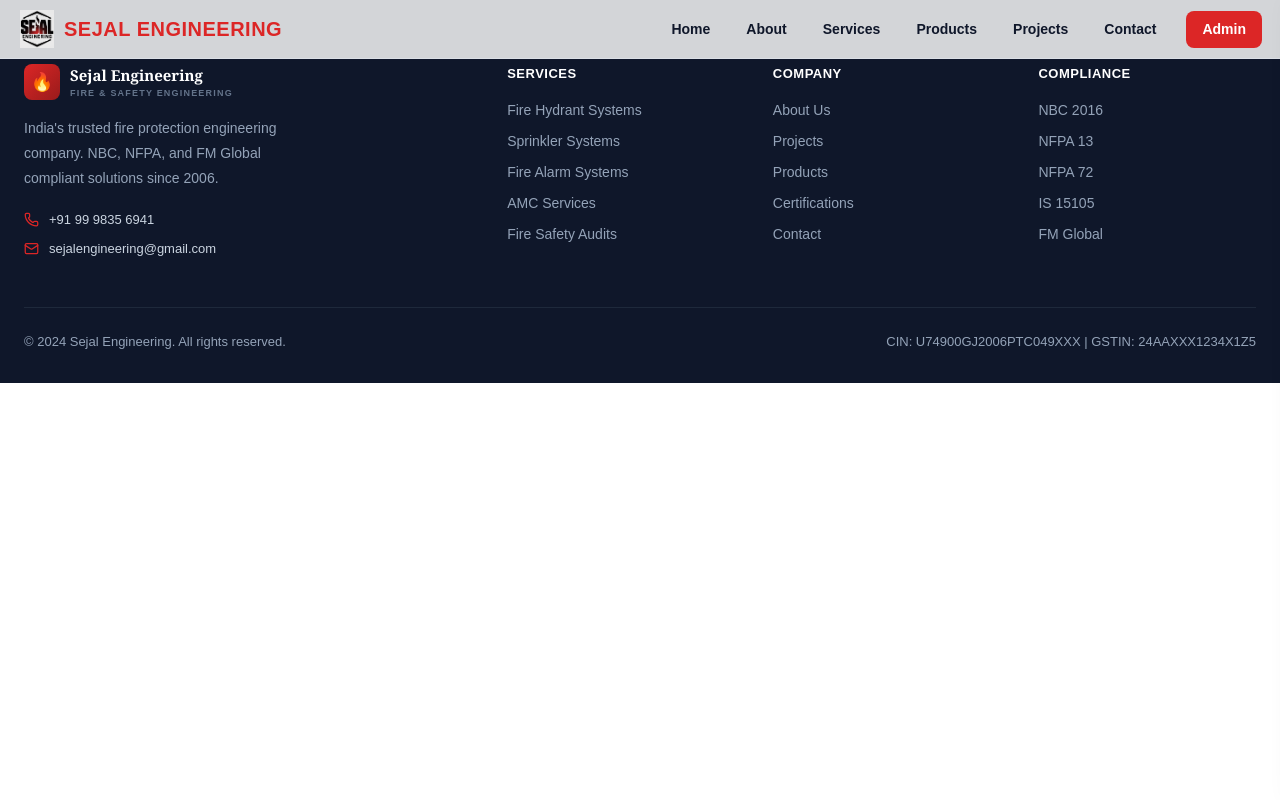
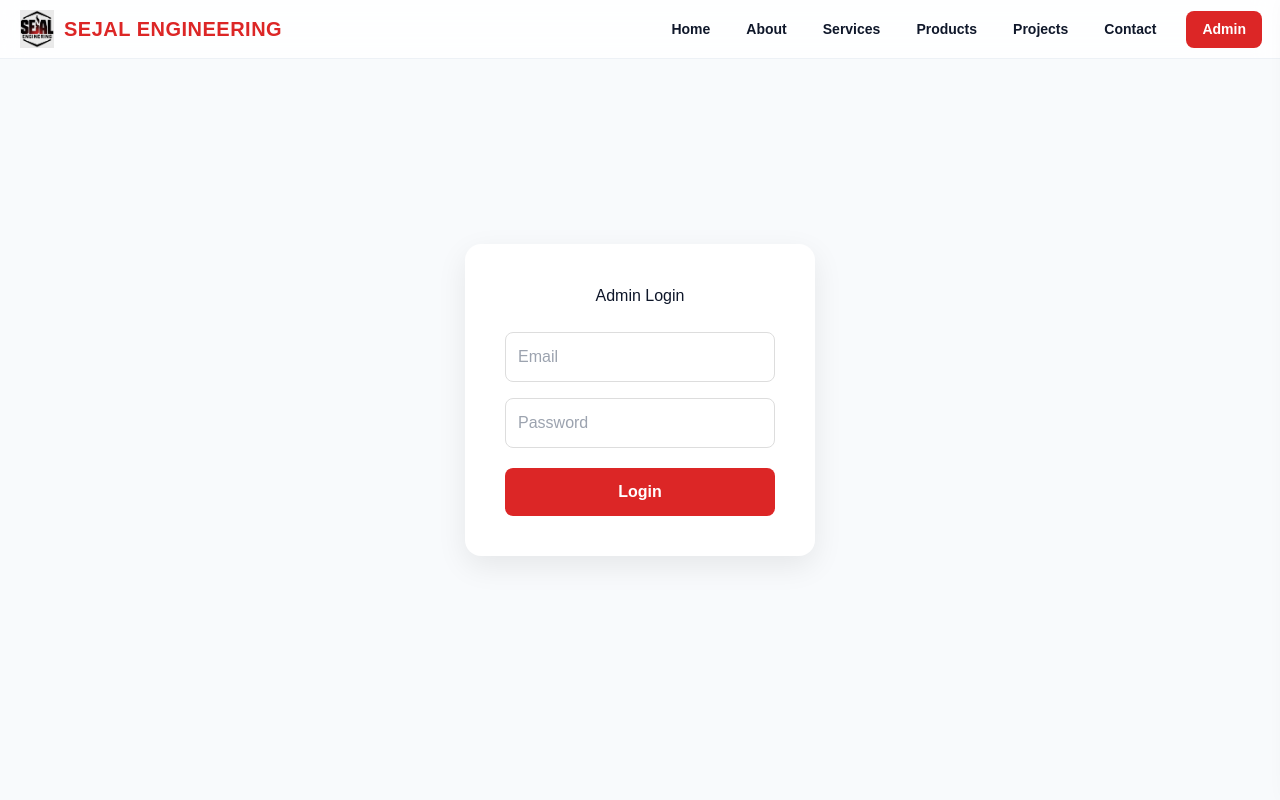
Before and after one commit to ManPatel101/sejal-frontend, a React (Vite) app: page /login in a window 1280 px wide. Shown: the top 800 px of the page. Built offline with nearby package versions, Linux system fonts and the light colour scheme.

Commit message:
add auth

```diff
--- a/package.json
+++ b/package.json
@@ -11,6 +11,7 @@
   "dependencies": {
     "axios": "^1.16.0",
     "framer-motion": "^11.0.0",
+    "jsonwebtoken": "^9.0.3",
     "lucide-react": "^1.16.0",
     "react": "^18.3.1",
     "react-dom": "^18.3.1",
--- a/src/App.jsx
+++ b/src/App.jsx
@@ -12,6 +12,8 @@
 import ProjectsPage from "./pages/ProjectsPage";
 import ContactPage from "./pages/ContactPage";
 import AdminDashboard from "./pages/AdminDashboard";
+import ProtectedRoute from "./components/ProtectedRoute";
+import AdminLogin from "./pages/AdminLogin";
 
 function App() {
   return (
@@ -28,7 +30,16 @@
         <Route path="/products" element={<ProductsPage />} />
         <Route path="/projects" element={<ProjectsPage />} />
         <Route path="/contact" element={<ContactPage />} />
-        <Route path="/admin" element={<AdminDashboard />} />
+        <Route path="/login" element={<AdminLogin />} />
+
+<Route
+  path="/admin"
+  element={
+    <ProtectedRoute>
+      <AdminDashboard />
+    </ProtectedRoute>
+  }
+/>
       </Routes>
 
       <Footer />
--- /dev/null
+++ b/src/components/utils/ProtectedRoute.jsx
@@ -0,0 +1,11 @@
+import { Navigate } from "react-router-dom";
+
+export default function ProtectedRoute({ children }) {
+  const token = localStorage.getItem("adminToken");
+
+  if (!token) {
+    return <Navigate to="/login" />;
+  }
+
+  return children;
+}
--- /dev/null
+++ b/src/pages/AdminLogin.jsx
@@ -0,0 +1,113 @@
+import { useState } from "react";
+import axios from "axios";
+import { useNavigate } from "react-router-dom";
+
+export default function AdminLogin() {
+  const navigate = useNavigate();
+
+  const [email, setEmail] = useState("");
+  const [password, setPassword] = useState("");
+
+  const login = async (e) => {
+    e.preventDefault();
+
+    try {
+      const res = await axios.post(
+        "https://sejal-backend.onrender.com/api/admin/login",
+        {
+          email,
+          password,
+        }
+      );
+
+      localStorage.setItem(
+        "adminToken",
+        res.data.token
+      );
+
+      navigate("/admin");
+    } catch (error) {
+      alert("Invalid Email or Password");
+    }
+  };
+
+  return (
+    <div
+      style={{
+        minHeight: "100vh",
+        display: "flex",
+        justifyContent: "center",
+        alignItems: "center",
+        background: "#f8fafc",
+      }}
+    >
+      <form
+        onSubmit={login}
+        style={{
+          background: "#fff",
+          padding: 40,
+          borderRadius: 16,
+          width: 350,
+          boxShadow: "0 10px 30px rgba(0,0,0,0.08)",
+        }}
+      >
+        <h2
+          style={{
+            marginBottom: 24,
+            textAlign: "center",
+          }}
+        >
+          Admin Login
+        </h2>
+
+        <input
+          type="email"
+          placeholder="Email"
+          value={email}
+          onChange={(e) =>
+            setEmail(e.target.value)
+          }
+          style={{
+            width: "100%",
+            padding: 12,
+            marginBottom: 16,
+            borderRadius: 8,
+            border: "1px solid #ddd",
+          }}
+        />
+
+        <input
+          type="password"
+          placeholder="Password"
+          value={password}
+          onChange={(e) =>
+            setPassword(e.target.value)
+          }
+          style={{
+            width: "100%",
+            padding: 12,
+            marginBottom: 20,
+            borderRadius: 8,
+            border: "1px solid #ddd",
+          }}
+        />
+
+        <button
+          type="submit"
+          style={{
+            width: "100%",
+            padding: 12,
+            background: "#dc2626",
+            color: "#fff",
+            border: "none",
+            borderRadius: 8,
+            fontWeight: 700,
+            cursor: "pointer",
+          }}
+        >
+          Login
+        </button>
+      </form>
+    </div>
+  );
+}
```
Also changed, not shown: 1 other file (tests, documents, lock files or other folders).
